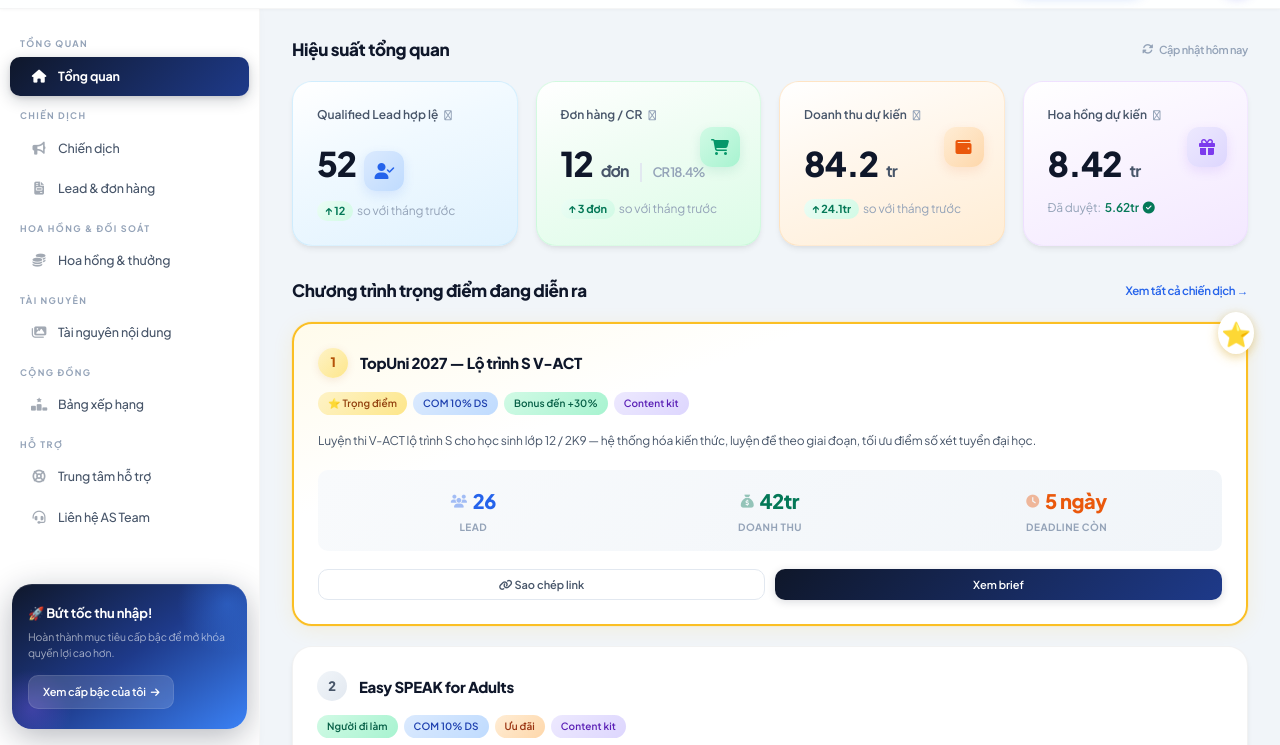
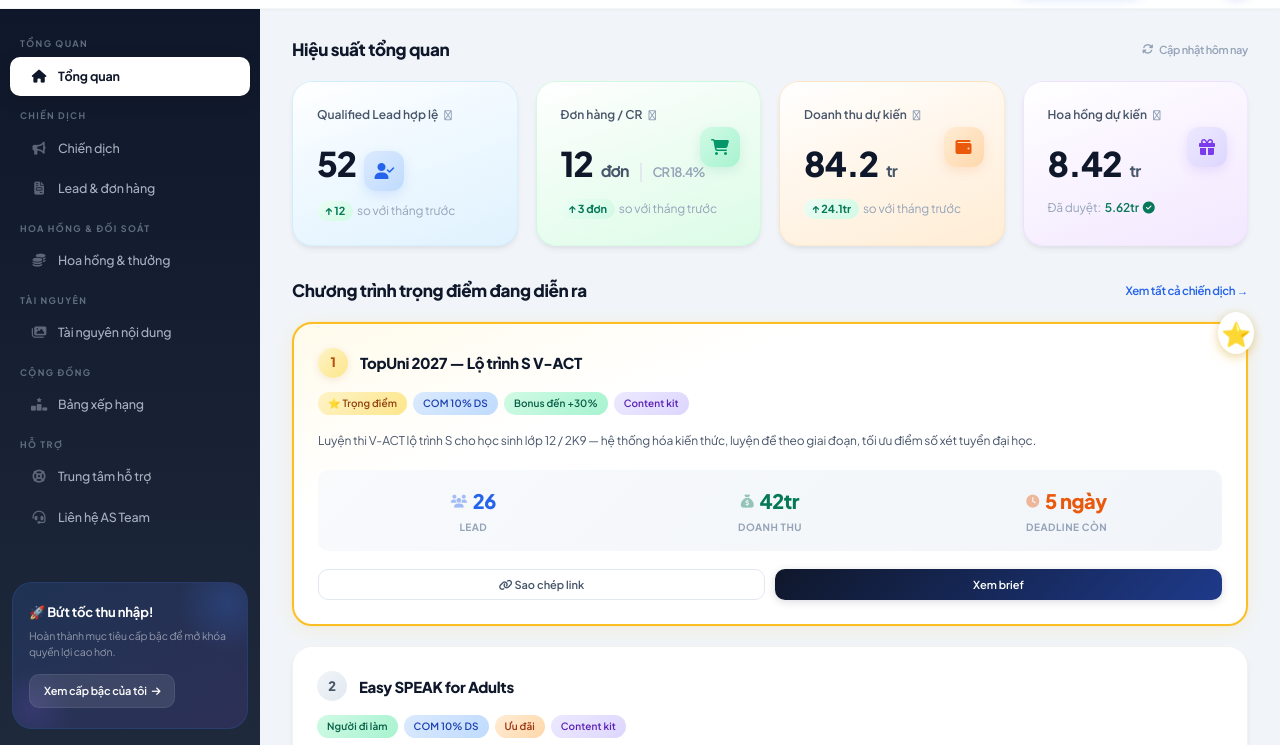
Before and after one commit to deltatrap99/ams-affiliate, a plain HTML site: page index.html in a window 1280 px wide. Shown: the part 55-800 px from the top of the page. Drawn offline with Linux system fonts and the light colour scheme; no server answers; sample sign-in values are in the browser's storage.

Commit message:
style: dark navy sidebar with white active item for clear content separation

```diff
--- a/style.css
+++ b/style.css
@@ -108,24 +108,24 @@ a{text-decoration:none;color:inherit}ul{list-style:none}button{border:none;curso
 
 /* Shared Dropdown Overlay - not used, close via document click */
 
-/* SIDEBAR */
-.sidebar{position:fixed;top:var(--header);left:0;bottom:0;width:var(--sidebar);background:#fff;border-right:1px solid rgba(0,0,0,.04);padding:16px 0;overflow-y:auto;z-index:50;display:flex;flex-direction:column;box-shadow:1px 0 8px rgba(0,0,0,.02)}
+/* SIDEBAR — Dark Navy Theme */
+.sidebar{position:fixed;top:var(--header);left:0;bottom:0;width:var(--sidebar);background:linear-gradient(180deg,#0f172a 0%,#1e293b 100%);border-right:none;padding:16px 0;overflow-y:auto;z-index:50;display:flex;flex-direction:column}
 .sidebar-nav{flex:1}
-.s-label{padding:12px 20px 5px;font-size:9px;font-weight:700;text-transform:uppercase;letter-spacing:1.4px;color:var(--txt3)}
-.s-item{display:flex;align-items:center;gap:10px;padding:10px 20px;font-size:12.5px;font-weight:500;color:var(--txt2);cursor:pointer;position:relative;transition:var(--tr);margin:1px 10px;border-radius:var(--r-sm)}
-.s-item:hover{background:linear-gradient(135deg,#f8fafc,#f1f5f9);color:var(--txt)}
-.s-item.on{background:linear-gradient(135deg,var(--navy),#1e3a8a);color:#fff;font-weight:700;border-radius:var(--r-sm);box-shadow:0 4px 16px rgba(15,23,42,.2),0 2px 4px rgba(15,23,42,.1);transform:none}
+.s-label{padding:12px 20px 5px;font-size:9px;font-weight:700;text-transform:uppercase;letter-spacing:1.4px;color:rgba(148,163,184,.6)}
+.s-item{display:flex;align-items:center;gap:10px;padding:10px 20px;font-size:12.5px;font-weight:500;color:rgba(203,213,225,.8);cursor:pointer;position:relative;transition:var(--tr);margin:1px 10px;border-radius:var(--r-sm)}
+.s-item:hover{background:rgba(255,255,255,.06);color:#e2e8f0}
+.s-item.on{background:#fff;color:var(--navy);font-weight:700;border-radius:var(--r-sm);box-shadow:0 4px 16px rgba(0,0,0,.15);transform:none}
 .s-item.on::before{content:none}
 .s-item .ic{width:18px;text-align:center;font-size:13px;opacity:.5}
-.s-item.on .ic{opacity:1;color:#fff}
-.s-badge{margin-left:auto;background:var(--navy);color:#fff;font-size:9.5px;font-weight:700;padding:2px 7px;border-radius:var(--r-full)}
-.s-promo{margin:12px 12px 0;background:linear-gradient(145deg,#0f172a 0%,#1e3a8a 50%,#3b82f6 100%);border-radius:var(--r-lg);padding:20px 16px;color:#fff;position:relative;overflow:hidden;box-shadow:0 8px 32px rgba(15,23,42,.3),inset 0 1px 0 rgba(255,255,255,.1)}
-.s-promo::before{content:'';position:absolute;top:-30px;right:-30px;width:100px;height:100px;background:radial-gradient(circle,rgba(59,130,246,.4),transparent 70%);border-radius:50%}
-.s-promo::after{content:'';position:absolute;bottom:-20px;left:-20px;width:80px;height:80px;background:radial-gradient(circle,rgba(139,92,246,.3),transparent 70%);border-radius:50%}
+.s-item.on .ic{opacity:1;color:var(--navy)}
+.s-badge{margin-left:auto;background:rgba(59,130,246,.3);color:#93c5fd;font-size:9.5px;font-weight:700;padding:2px 7px;border-radius:var(--r-full)}
+.s-promo{margin:12px 12px 0;background:linear-gradient(145deg,rgba(59,130,246,.15) 0%,rgba(139,92,246,.15) 100%);border:1px solid rgba(59,130,246,.15);border-radius:var(--r-lg);padding:20px 16px;color:#fff;position:relative;overflow:hidden}
+.s-promo::before{content:'';position:absolute;top:-30px;right:-30px;width:100px;height:100px;background:radial-gradient(circle,rgba(59,130,246,.2),transparent 70%);border-radius:50%}
+.s-promo::after{content:'';position:absolute;bottom:-20px;left:-20px;width:80px;height:80px;background:radial-gradient(circle,rgba(139,92,246,.15),transparent 70%);border-radius:50%}
 .s-promo h4{font-size:13px;font-weight:700;margin-bottom:6px;position:relative;z-index:1}
-.s-promo p{font-size:10.5px;color:rgba(255,255,255,.6);line-height:1.5;margin-bottom:14px;position:relative;z-index:1}
-.s-promo-btn{display:inline-flex;align-items:center;gap:5px;background:rgba(255,255,255,.15);color:#fff;padding:8px 14px;border-radius:var(--r-sm);font-size:11px;font-weight:600;transition:var(--tr);backdrop-filter:blur(4px);border:1px solid rgba(255,255,255,.1);position:relative;z-index:1}
-.s-promo-btn:hover{background:rgba(255,255,255,.25);box-shadow:0 4px 12px rgba(0,0,0,.15)}
+.s-promo p{font-size:10.5px;color:rgba(255,255,255,.5);line-height:1.5;margin-bottom:14px;position:relative;z-index:1}
+.s-promo-btn{display:inline-flex;align-items:center;gap:5px;background:rgba(255,255,255,.1);color:#fff;padding:8px 14px;border-radius:var(--r-sm);font-size:11px;font-weight:600;transition:var(--tr);backdrop-filter:blur(4px);border:1px solid rgba(255,255,255,.08);position:relative;z-index:1}
+.s-promo-btn:hover{background:rgba(255,255,255,.18);box-shadow:0 4px 12px rgba(0,0,0,.2)}
 
 /* MAIN */
 .main{margin-left:var(--sidebar);margin-top:var(--header);padding:28px 32px 60px}
--- a/sw.js
+++ b/sw.js
@@ -1,4 +1,4 @@
-const CACHE_NAME = 'ams-affiliate-v3';
+const CACHE_NAME = 'ams-affiliate-v4';
 const ASSETS_TO_CACHE = [
   '/',
   '/index.html',
```
